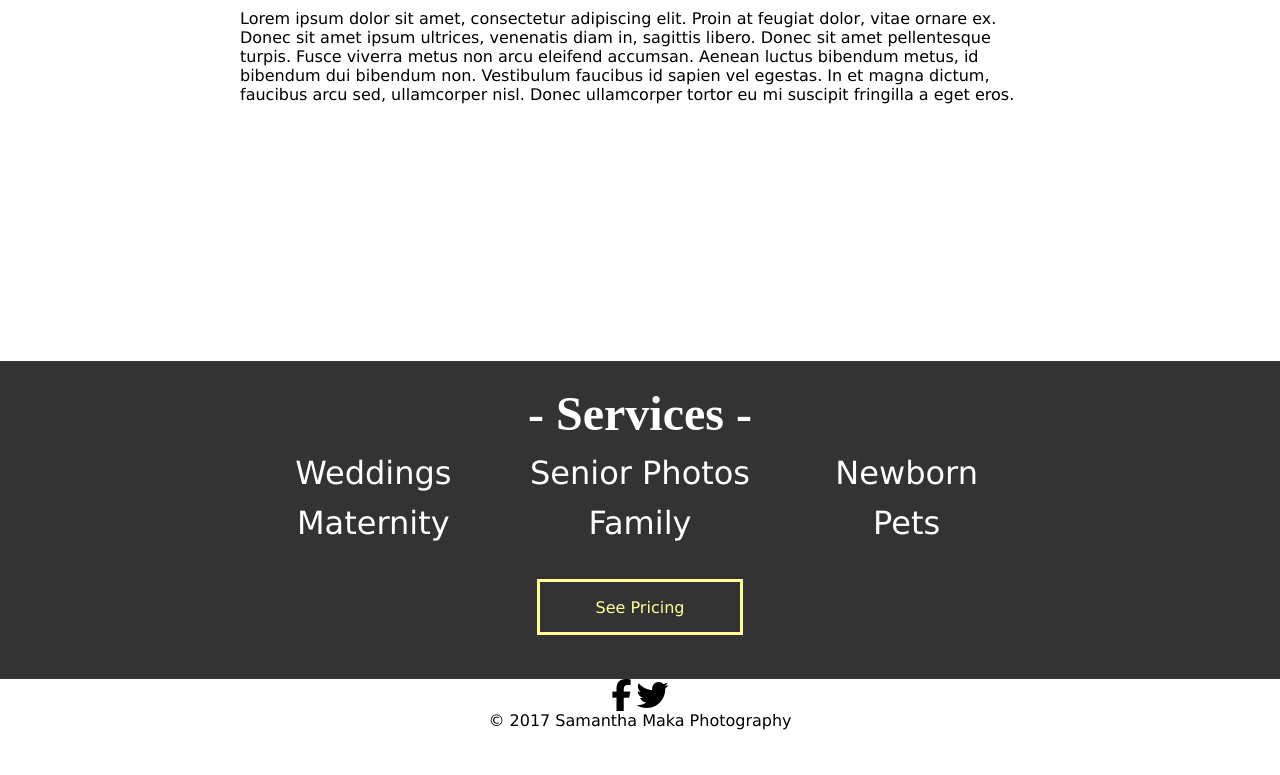
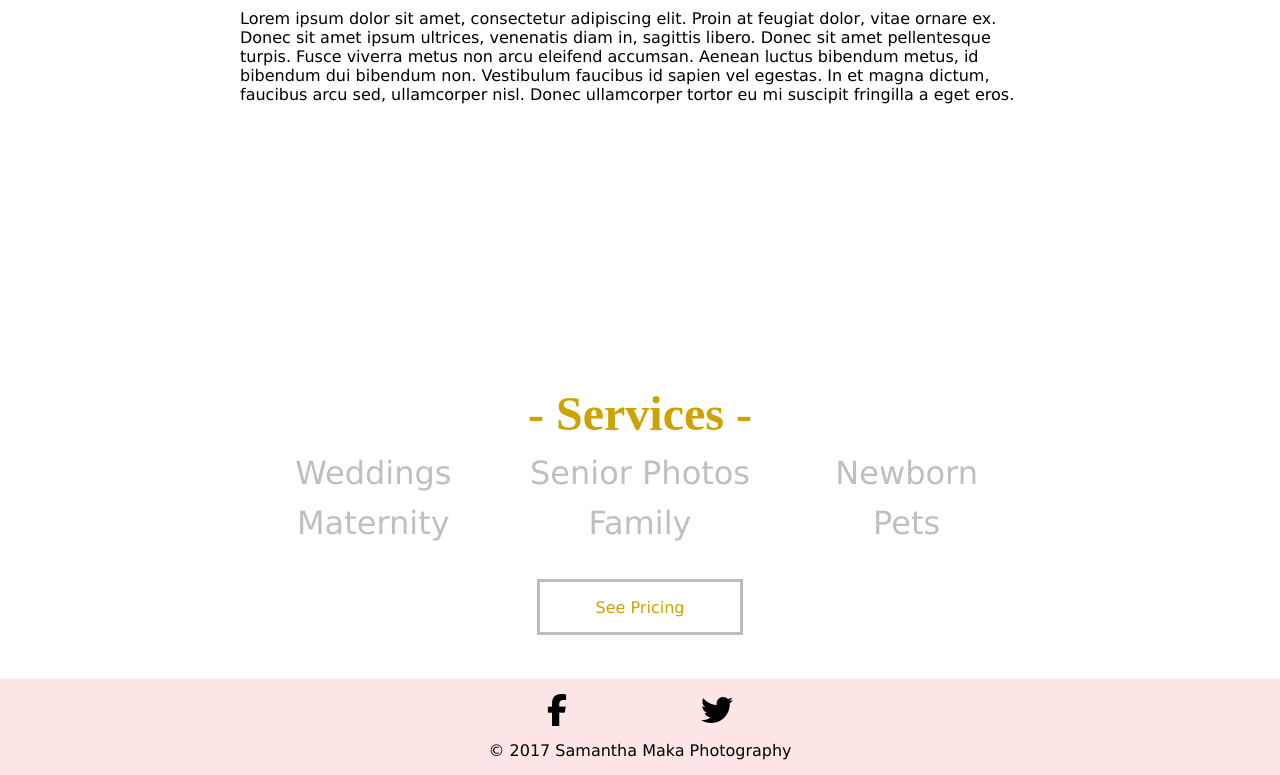
Before and after one commit to ewrjontan/smakaphotography, a plain HTML site: page index.html in a window 1280 px wide. Shown: the part 1304-2079 px from the top of the page. Before the commit the page ends 2034 px from the top, so only its background shows below. Drawn offline with nearby package versions, Linux system fonts and the light colour scheme; a web font is replaced by a local one.

Commit message:
Update stylesheet.css

```diff
--- a/stylesheet.css
+++ b/stylesheet.css
@@ -34,14 +34,14 @@ a:hover{
   position: relative;
   //position: fixed;
   top: 0;
-  background-color: white;
+  background-color: #ffe6e6;
   width: 100%;
   height: 40px;
   z-index: 1;
 }
 
 #logo-container{
-  background-color: white;
+  background-color: #ffe6e6;
   width: 100%;
   height: 220px;
 }
@@ -94,6 +94,7 @@ a:hover{
   font-size: 3em;
   text-align: center;
   padding-top: 25px;
+  color: #cca300;
 }
 
 #about-paragraph{
@@ -104,6 +105,7 @@ a:hover{
   padding-bottom: 25px;
   padding-left: 15px;
   padding-right: 15px;
+  color: black;
 }
 
 #home-photo-two{
@@ -114,12 +116,13 @@ a:hover{
 }
 
 #services-container{
-  background-color: #333333;
+  //background-color: #333333;
+  background-color: white;
   //height: 400px;
   position: relative;
   top: 200px;
   //top: 0;
-  color: white;
+  color: black;
 }
 
 #services-header{
@@ -127,7 +130,7 @@ a:hover{
   font-size: 3em;
   text-align: center;
   padding-top: 25px;
-
+  color: #cca300;
 }
 
 #service-items{
@@ -150,10 +153,11 @@ a:hover{
   width: 250px;
   height: 50px;
   text-align: center;
+  color: #bfbfbf;
 }
 
 #see-pricing-button-container{
-  background-color: none;
+  background-color: white;
   width: 100%;
   height: 100px;
 }
@@ -161,11 +165,11 @@ a:hover{
 #see-pricing-button{
   width: 200px;
   height: 50px;
-  background-color: #333333;
+  background-color: white;
   margin: auto;
   text-align: center;
-  border: 3px solid #ffff99;
-  color: #ffff99;
+  border: 3px solid #bfbfbf;
+  color: #cca300;
   cursor: pointer;
   //margin-bottom: 50px;
 }
@@ -174,9 +178,25 @@ footer{
   position: relative;
   top: 200px;
   //bottom: 0px;
-  height: 25px;
+  //height: 25px;
   width: 100%;
-  background-color: white;
+  background-color: #ffe6e6;
   text-align: center;
   color: black;
 }
+
+#social-container{
+  display: flex;
+  margin: auto;
+  flex-direction: row;
+  justify-content: space-around;
+  background-color: none;
+  width: 25%;
+  color: black;
+  padding-top: 15px;
+  padding-bottom: 15px;
+}
+
+#copyright-text{
+  padding-bottom: 15px;
+}
```
